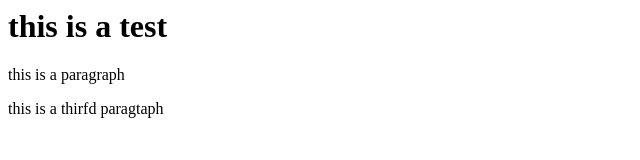
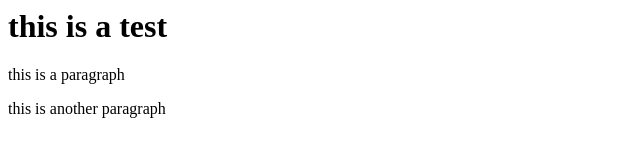
Before and after one commit to octaviand2/git-test, a website: page index.html in a window 1280 px wide. Shown: the full height of the page, 0-640 px from the left. Drawn offline with Linux system fonts and the light colour scheme.

Commit message:
fourth commit

```diff
--- a/index.html
+++ b/index.html
@@ -2,6 +2,6 @@
 <body>
   <h1> this is a test </h1>
   <p> this is a paragraph </p>
-  <p> this is a thirfd paragtaph </p>
+  <p> this is another paragraph </p>
 </body>
 </html>
```
Also changed, not shown: package.json (added, +24 -0 lines), 1 other file.
